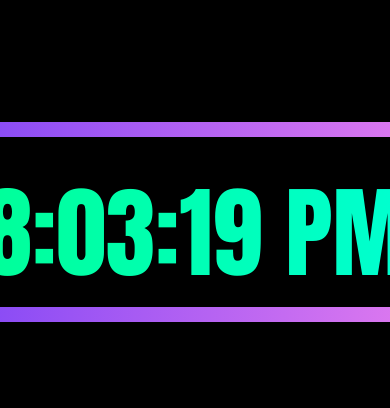
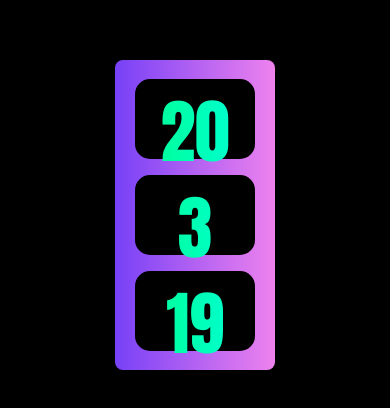
Before and after one commit to KostasKilda/digitalClock, a plain HTML site: page index.html in a window 390 px wide. Shown: the part 200-608 px from the top of the page. Drawn offline with Linux system fonts and the light colour scheme.

Commit message:
Added a mobile version of the digital clock

```diff
--- a/index.html
+++ b/index.html
@@ -6,9 +6,24 @@
     </head>
 
     <body>
-        <div class="outterBorder">
-            <div class="innerBorder">
-                <div id="clock">
+        <div class="pc">
+            <div class="outterBorder">
+                <div class="innerBorderPc">
+                    <div id="clockPc"></div>
+                </div>
+            </div>
+        </div>
+
+        <div class="mobile">
+            <div class="outterBorder">
+                <div class="innerBorderMobile1">
+                    <div id="clockMobileHour"></div>
+                </div>
+                <div class="innerBorderMobile2">
+                    <div id="clockMobileMin"></div>
+                </div>
+                <div class="innerBorderMobile3">
+                    <div id="clockMobileSec"></div>
                 </div>
             </div>
         </div>
@@ -17,8 +32,27 @@
 
             setInterval(function(){
                 let date = new Date();
-                document.querySelector('#clock').innerHTML = date.toLocaleTimeString();
+                document.querySelector('#clockPc').innerHTML = date.toLocaleTimeString();
             }, 100)
+
+            setInterval(function(){
+                const hours = new Date();
+                let hour = hours.getHours();
+                document.getElementById("clockMobileHour").innerHTML = hour;
+            }, 100)
+
+            setInterval(function(){
+                const minutes = new Date();
+                let minute = minutes.getMinutes();
+                document.getElementById("clockMobileMin").innerHTML = minute;
+            }, 100)
+
+            setInterval(function(){
+                const seconds = new Date();
+                let second = seconds.getSeconds();
+                document.getElementById("clockMobileSec").innerHTML = second;
+            }, 100)
+
         </script>
 
     </body>
--- a/style.css
+++ b/style.css
@@ -18,7 +18,7 @@ body{
     background-size: 400%, 400%;
 }
 
-.innerBorder{
+.innerBorderMobile1, .innerBorderMobile2, .innerBorderMobile3, .innerBorderPc{
     position: absolute;
     width: 570px;
     height: 170px;
@@ -29,7 +29,7 @@ body{
     background-color: black;
 }
 
-#clock{
+#clockPc, #clockMobileHour, #clockMobileMin, #clockMobileSec{
     padding-top: 20px;
     text-align: center;
     font-family: Impact, Haettenschweiler, 'Arial Narrow Bold', sans-serif;
@@ -39,6 +39,60 @@ body{
     background-size: 400%, 400%;
     -webkit-background-clip: text;
     -webkit-text-fill-color: transparent;
+}
+
+.mobile{
+    display: none;
+}
+
+.pc{
+    display: block;
+}
+
+@media only screen and (max-width: 610px){
+
+    .pc{
+        display:none;
+    }
+
+    .mobile{
+        display: block;
+    }
+
+    .outterBorder{
+        width: 160px;
+        height: 310px;
+        border-radius: 8px;
+        position: absolute;
+        top: 50%;
+        left: 50%;
+        transform: translate(137.5%, -20%);
+    }
+
+    .innerBorderMobile1, .innerBorderMobile2, .innerBorderMobile3{
+        width: 120px;
+        height: 80px;
+        margin: 0;
+        padding: 0;
+        border-radius: 15px;
+    }
+
+    .innerBorderMobile1{
+        transform: translate(-50%, -170%);
+    }
+
+    .innerBorderMobile2{
+        transform: translate(-50%, -50%);
+    }
+
+    .innerBorderMobile3{
+        transform: translate(-50%, 70%);
+    }
+
+    #clockMobileHour, #clockMobileMin, #clockMobileSec{
+        padding: 0px;
+        font-size: 70px;
+    }
 }
 
 @keyframes outterBorder {
```
